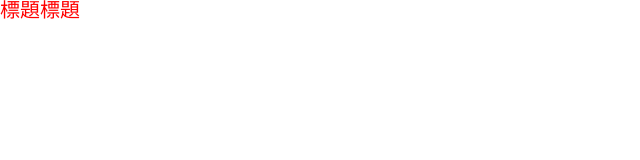
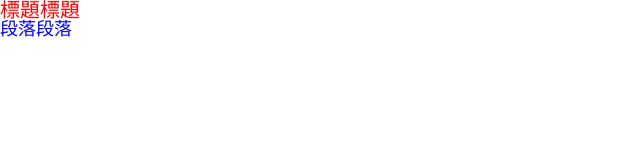
Before and after one commit to ann199560/gittest, a plain HTML site: page index.html in a window 1280 px wide. Shown: the whole page, without its empty margins (0-640 px from the left). Drawn offline with Linux system fonts and the light colour scheme.

Commit message:
新增段落、段落顏色及文字樣式

```diff
--- a/index.html
+++ b/index.html
@@ -8,5 +8,6 @@
 </head>
 <body>
     <h1>標題標題</h1>
+    <p>段落段落</p>
 </body>
 </html>
--- a/style.css
+++ b/style.css
@@ -53,3 +53,8 @@
     font-size:20px;
     color: red;
 }
+
+p{
+    color: blue;
+    font-size: 18px;
+}
```
